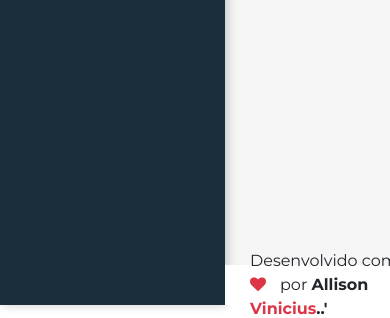
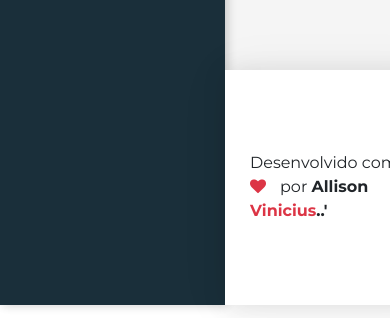
Before and after one commit to AllisonVinicius/user-registration-with-react, a React (Create React App) app in the folder src/frontend/: page / in a window 390 px wide. Shown: the part 539-857 px from the top of the page. Built offline with nearby package versions, Linux system fonts and the light colour scheme.

Commit message:
media responsive style

```diff
--- a/src/frontend/src/main/App.css
+++ b/src/frontend/src/main/App.css
@@ -1,21 +1,18 @@
-:root{
-    --bg-dark: #1A2F3A;
+:root {
+  --bg-dark: #1a2f3a;
 
   --logo-height: 100px;
   --header-height: 100px;
+  --menu-top-height: 100px;
   --aside-width: 225px;
   --footer-height: 40px;
 
-    --shadow:
-            0 2px 23px 0 rgba(0,0,0,0.1),
-            0 2px 49px 0 rgba(0,0,0,0.06),
+  --shadow: 0 2px 23px 0 rgba(0, 0, 0, 0.1), 0 2px 49px 0 rgba(0, 0, 0, 0.06);
 }
-
 
 * {
   box-sizing: border-box;
   font-family: "Montserrat", sans-serif;
-
 }
 
 /* layout da grid */
@@ -34,26 +31,40 @@
     "menu footer";
 
   height: 100vh;
-    background-color: #F5F5F5F5;
+  background-color: #f5f5f5f5;
 }
 
-aside.logo{
+aside.logo {
   grid-area: logo;
 }
 
-header.header{
+header.header {
   grid-area: header;
 }
 
-aside.menu-area{
+aside.menu-area {
   grid-area: menu;
 }
 
-main.content{
+main.content {
   grid-area: content;
-
 }
 
-footer.footer{
+footer.footer {
   grid-area: footer;
 }
+
+@media (max-width: 768px) {
+  .app {
+    grid-template-rows:
+      var(--header-height)
+      var(--menu-top-height)
+      1frvar (--footer-height);
+    grid-template-columns: var(--aside-width) 1fr;
+    grid-template-areas:
+      "logo menu"
+      "menu menu"
+      "content content"
+      "footer footer";
+  }
+}
```
Lines whose indentation alone changed are shown as unchanged.
